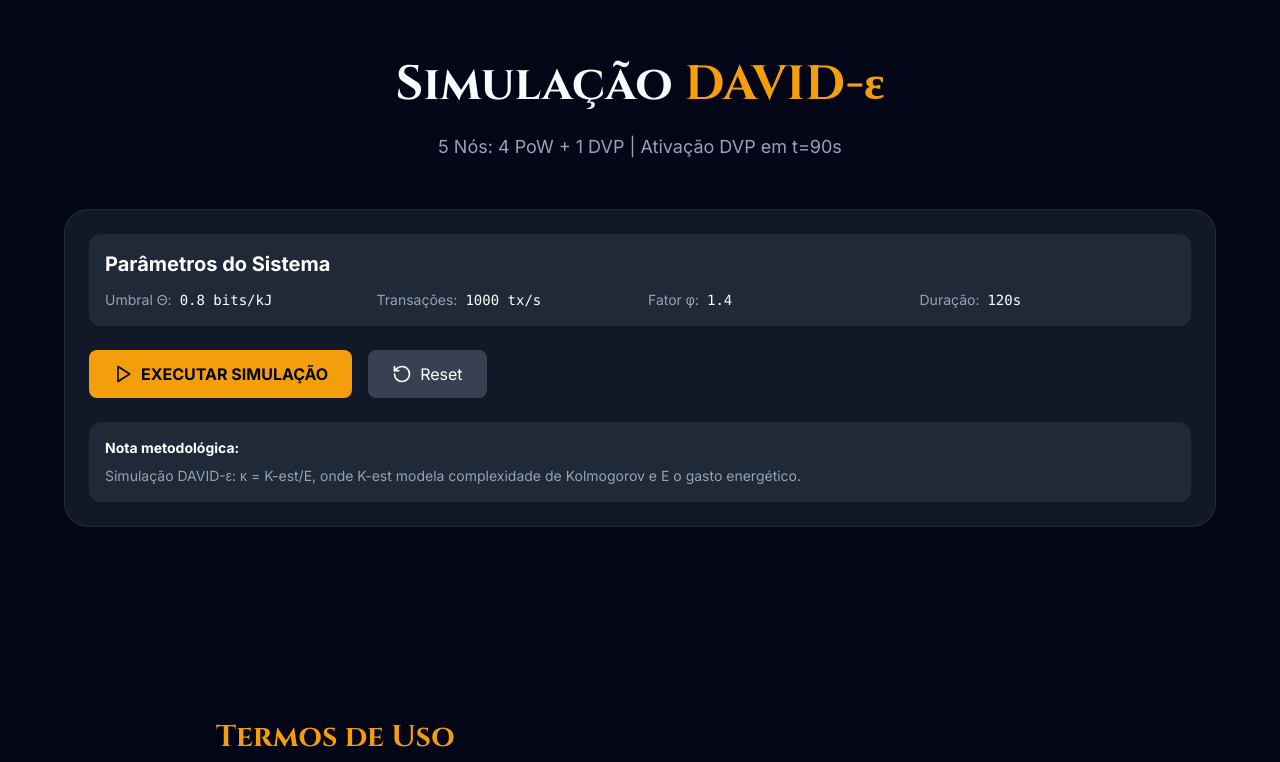
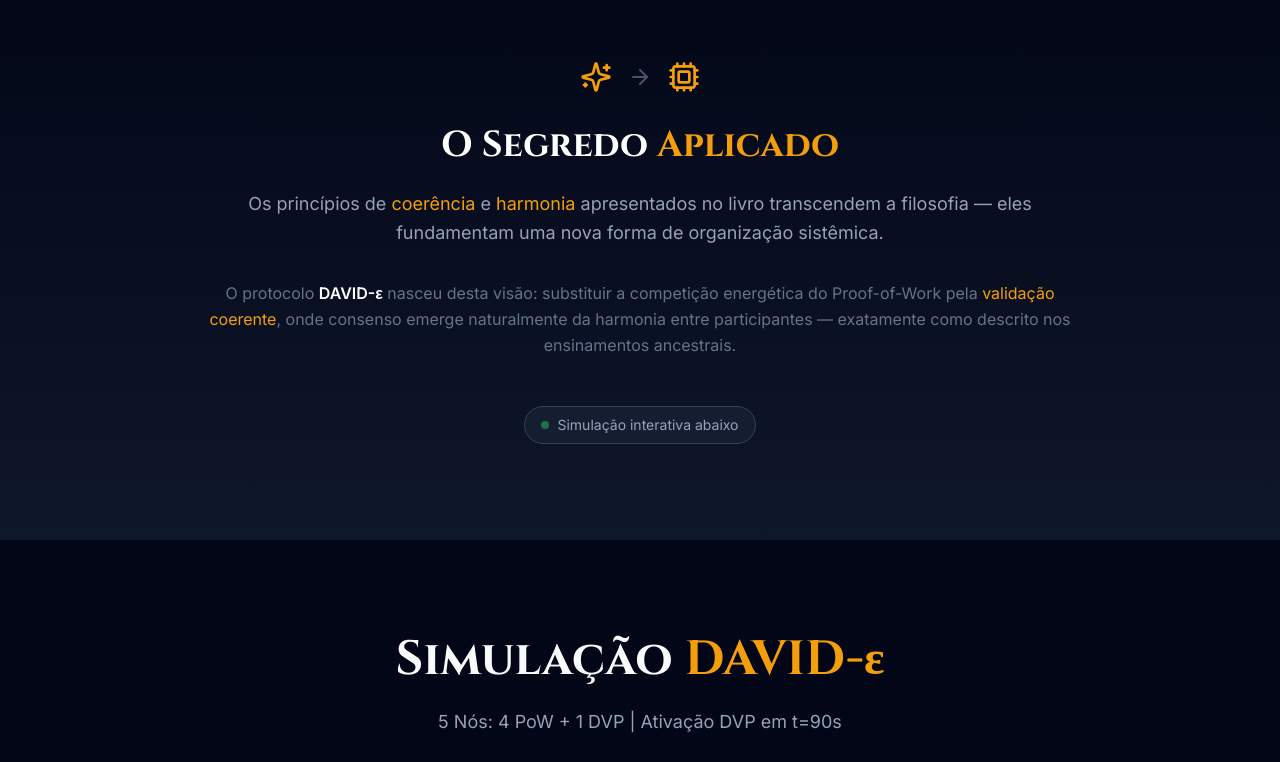
Before and after one commit to David-Epsilon/o-segredo-por-tras-dos-segredos, a React (Vite) app: page / in a window 1280 px wide. Shown: the part 8426-9188 px from the top of the page. Built offline with nearby package versions, Linux system fonts and the light colour scheme.

Commit message:
Add O Segredo Aplicado transition section

```diff
--- a/App.tsx
+++ b/App.tsx
@@ -15,6 +15,7 @@ import FAQ from './components/FAQ';
 import Footer from './components/Footer';
 import ExitPopup from './components/ExitPopup';
 import DavidEpsilonSimulation from './components/DavidSimulation';
+import SegredoAplicado from './components/SegredoAplicado';
 import Legal from './components/Legal';
 
 const App: React.FC = () => {
@@ -46,6 +47,7 @@ const App: React.FC = () => {
         <Guarantee />
         <FAQ />
         <CTAFinal />
+        <SegredoAplicado />
         <DavidEpsilonSimulation />
         <Legal />
       </main>
--- /dev/null
+++ b/components/SegredoAplicado.tsx
@@ -0,0 +1,42 @@
+import React from 'react';
+import { Sparkles, Cpu, ArrowRight } from 'lucide-react';
+
+const SegredoAplicado: React.FC = () => {
+  return (
+    <section className="py-24 bg-gradient-to-b from-slate-950 to-slate-900">
+      <div className="container mx-auto px-6">
+        <div className="max-w-4xl mx-auto text-center">
+          <div className="flex justify-center items-center gap-4 mb-8">
+            <Sparkles className="w-8 h-8 text-amber-500" />
+            <ArrowRight className="w-6 h-6 text-slate-600" />
+            <Cpu className="w-8 h-8 text-amber-500" />
+          </div>
+
+          <h2 className="font-cinzel text-3xl md:text-4xl font-bold mb-6">
+            <span className="text-white">O Segredo</span>{' '}
+            <span className="text-amber-500">Aplicado</span>
+          </h2>
+
+          <p className="text-slate-400 text-lg leading-relaxed mb-8">
+            Os princípios de <span className="text-amber-500">coerência</span> e <span className="text-amber-500">harmonia</span> apresentados
+            no livro transcendem a filosofia — eles fundamentam uma nova forma de organização sistêmica.
+          </p>
+
+          <p className="text-slate-500 leading-relaxed mb-12">
+            O protocolo <span className="text-white font-semibold">DAVID-ε</span> nasceu desta visão:
+            substituir a competição energética do Proof-of-Work pela <span className="text-amber-500">validação coerente</span>,
+            onde consenso emerge naturalmente da harmonia entre participantes —
+            exatamente como descrito nos ensinamentos ancestrais.
+          </p>
+
+          <div className="inline-flex items-center gap-2 px-4 py-2 rounded-full bg-slate-800/50 border border-slate-700">
+            <span className="w-2 h-2 rounded-full bg-green-500 animate-pulse"></span>
+            <span className="text-slate-400 text-sm">Simulação interativa abaixo</span>
+          </div>
+        </div>
+      </div>
+    </section>
+  );
+};
+
+export default SegredoAplicado;
```
